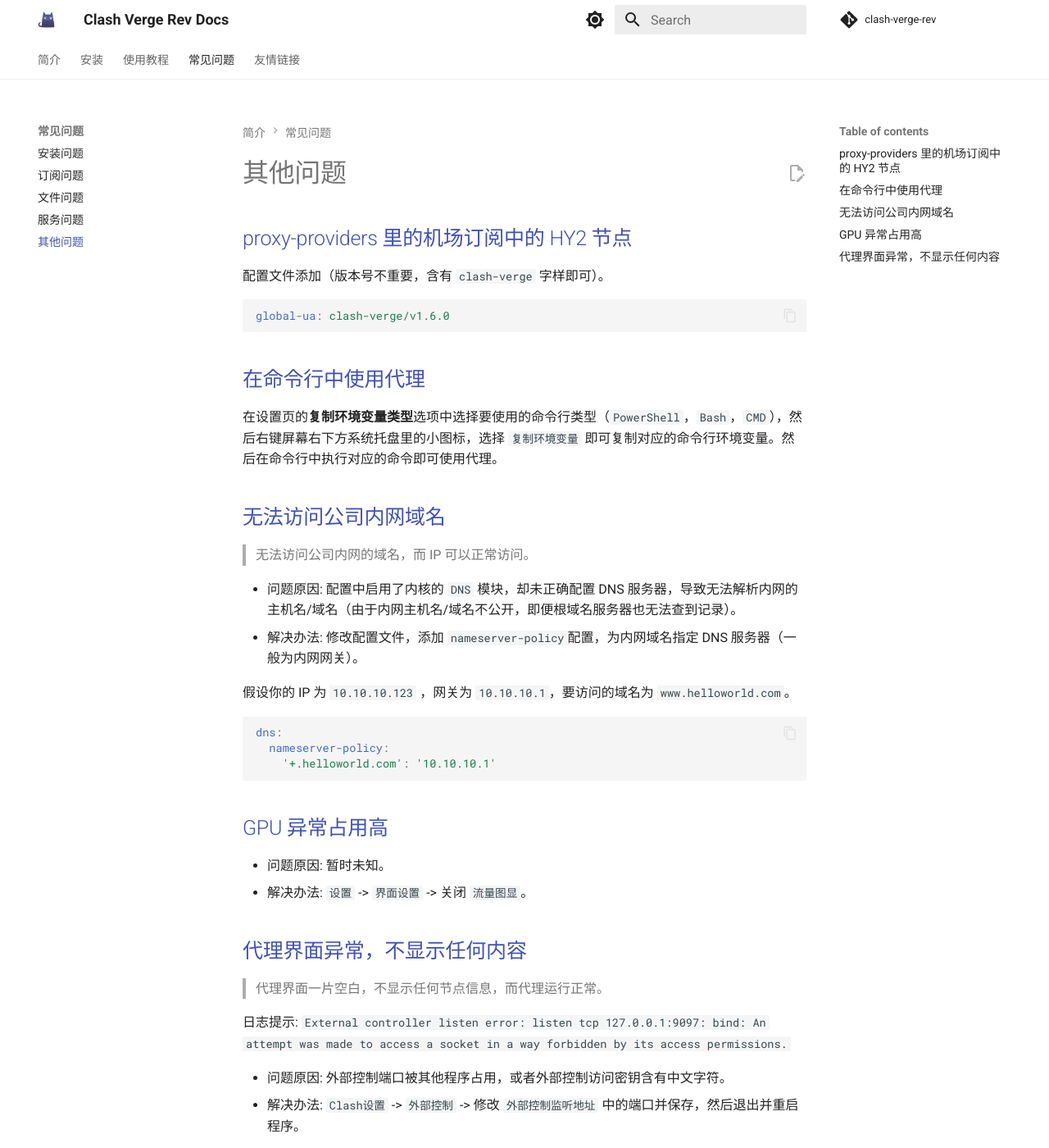
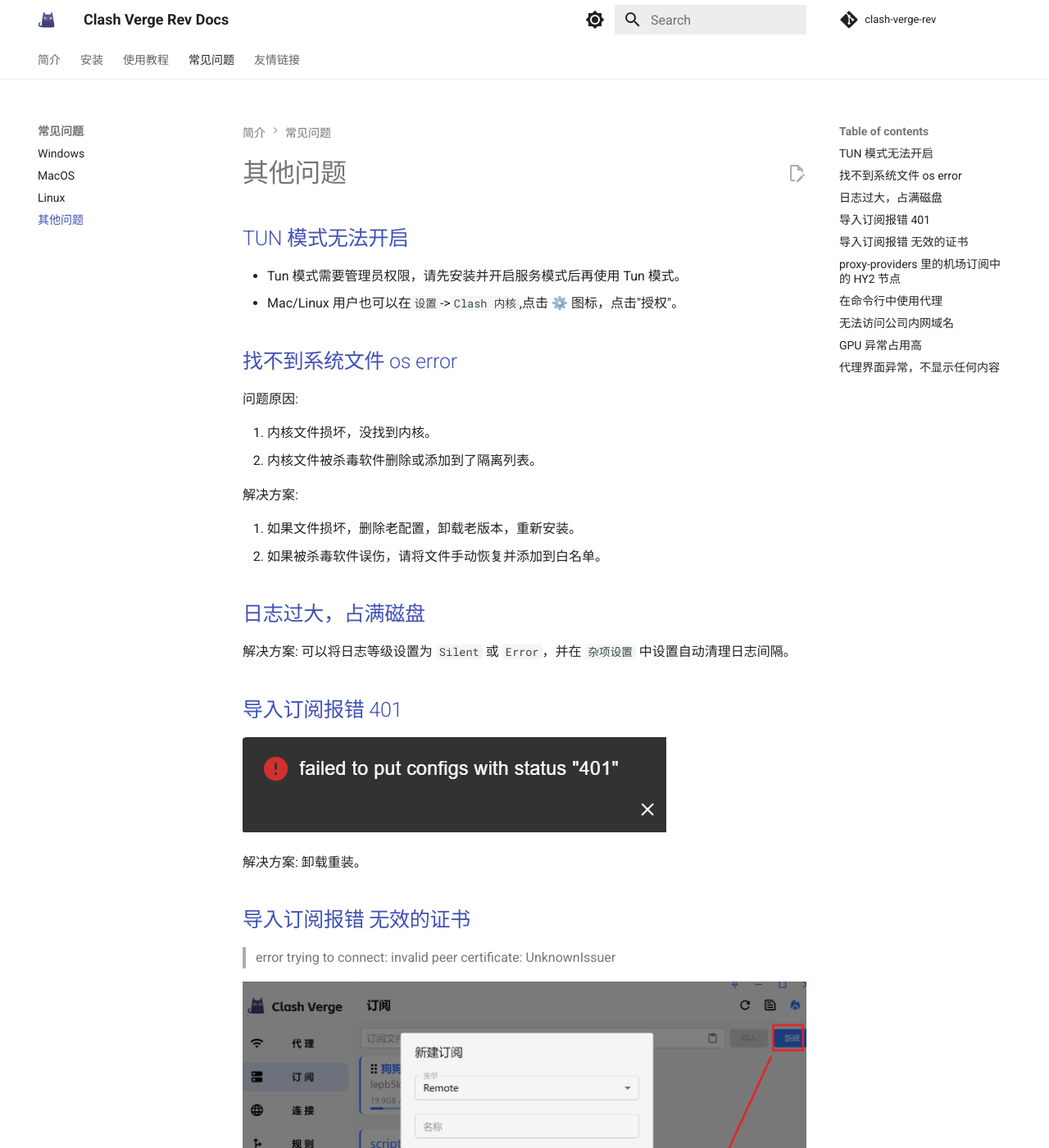
Before and after one commit to clash-verge-rev/clash-verge-rev.github.io, an MkDocs documentation site: the page built from docs/faq/other.md, in a window 1280 px wide and 1400 px high. Shown: the whole window at 82% size. Built offline with MkDocs 1.6.1 and Material for MkDocs 9.7.7, drawn with Linux system fonts in a browser that asks for light colours; comment, search, counter and statistics services are not loaded.

Commit message:
refactor: Reorganization faq

```diff
--- a/docs/faq/other.md
+++ b/docs/faq/other.md
@@ -1,3 +1,38 @@
+## TUN 模式无法开启
+
+- Tun 模式需要管理员权限，请先安装并开启服务模式后再使用 Tun 模式。
+- Mac/Linux 用户也可以在`设置`->`Clash 内核`,点击 ⚙️ 图标，点击"授权"。
+
+## 找不到系统文件 os error
+
+问题原因:
+
+1. 内核文件损坏，没找到内核。
+2. 内核文件被杀毒软件删除或添加到了隔离列表。
+
+解决方案:
+
+1. 如果文件损坏，删除老配置，卸载老版本，重新安装。
+2. 如果被杀毒软件误伤，请将文件手动恢复并添加到白名单。
+
+## 日志过大，占满磁盘
+
+解决方案: 可以将日志等级设置为 `Silent` 或 `Error`，并在 `杂项设置` 中设置自动清理日志间隔。
+
+## 导入订阅报错 401
+
+![导入订阅报错](../assets/faq/other/subscibe_import_error.png)
+
+解决方案: 卸载重装。
+
+## 导入订阅报错 无效的证书
+
+> error trying to connect: invalid peer certificate: UnknownIssuer
+
+![无效的证书](../assets/faq/other/certificate.png)
+
+解决方案: 勾选 `允许无效证书（危险）`。
+
 ## proxy-providers 里的机场订阅中的 HY2 节点
 
 配置文件添加（版本号不重要，含有 `clash-verge` 字样即可）。
--- a/mkdocs.yml
+++ b/mkdocs.yml
@@ -25,10 +25,9 @@ nav:
       - 自定义主题/样式: guide/css_injection.md
       - URL Schemes: guide/url_schemes.md
   - 常见问题:
-      - 安装问题: faq/install.md
-      - 订阅问题: faq/subscribe.md
-      - 文件问题: faq/file.md
-      - 服务问题: faq/service.md
+      - Windows: faq/windows.md
+      - MacOS: faq/macos.md
+      - Linux: faq/linux.md
       - 其他问题: faq/other.md
   - 友情链接: friendship.md
 
@@ -87,8 +86,9 @@ markdown_extensions:
       custom_fences:
         - name: mermaid
           class: mermaid
-          format: !!python/name:pymdownx.superfences.fence_code_format
-  # emoji图标
+          format:
+            !!python/name:pymdownx.superfences.fence_code_format # emoji图标
+
   - pymdownx.emoji:
       emoji_index: !!python/name:material.extensions.emoji.twemoji
       emoji_generator: !!python/name:material.extensions.emoji.to_svg
```
Also changed, not shown: docs/faq/linux.md (renamed from docs/faq/install.md, +0 -25 lines), docs/faq/macos.md (renamed from docs/faq/file.md, +2 -18 lines), docs/faq/service.md (deleted, +0 -30 lines), docs/faq/subscribe.md (deleted, +0 -32 lines), docs/faq/windows.md (added, +83 -0 lines), docs/assets/faq/macos/mac_file_corrupted.png (renamed from docs/assets/faq/file/mac_file_corrupted.png), docs/assets/faq/other/certificate.png (renamed from docs/assets/faq/subscibe/certificate.png), docs/assets/faq/other/subscibe_import_error.png (renamed from docs/assets/faq/subscibe/subscibe_import_error.png), docs/assets/faq/windows/close_system_proxy.png (renamed from docs/assets/faq/service/close_system_proxy.png), docs/assets/faq/windows/hot_network_service.png (renamed from docs/assets/faq/subscibe/hot_network_service.png), docs/assets/faq/windows/uninstall-service.png (renamed from docs/assets/faq/service/uninstall-service.png).
